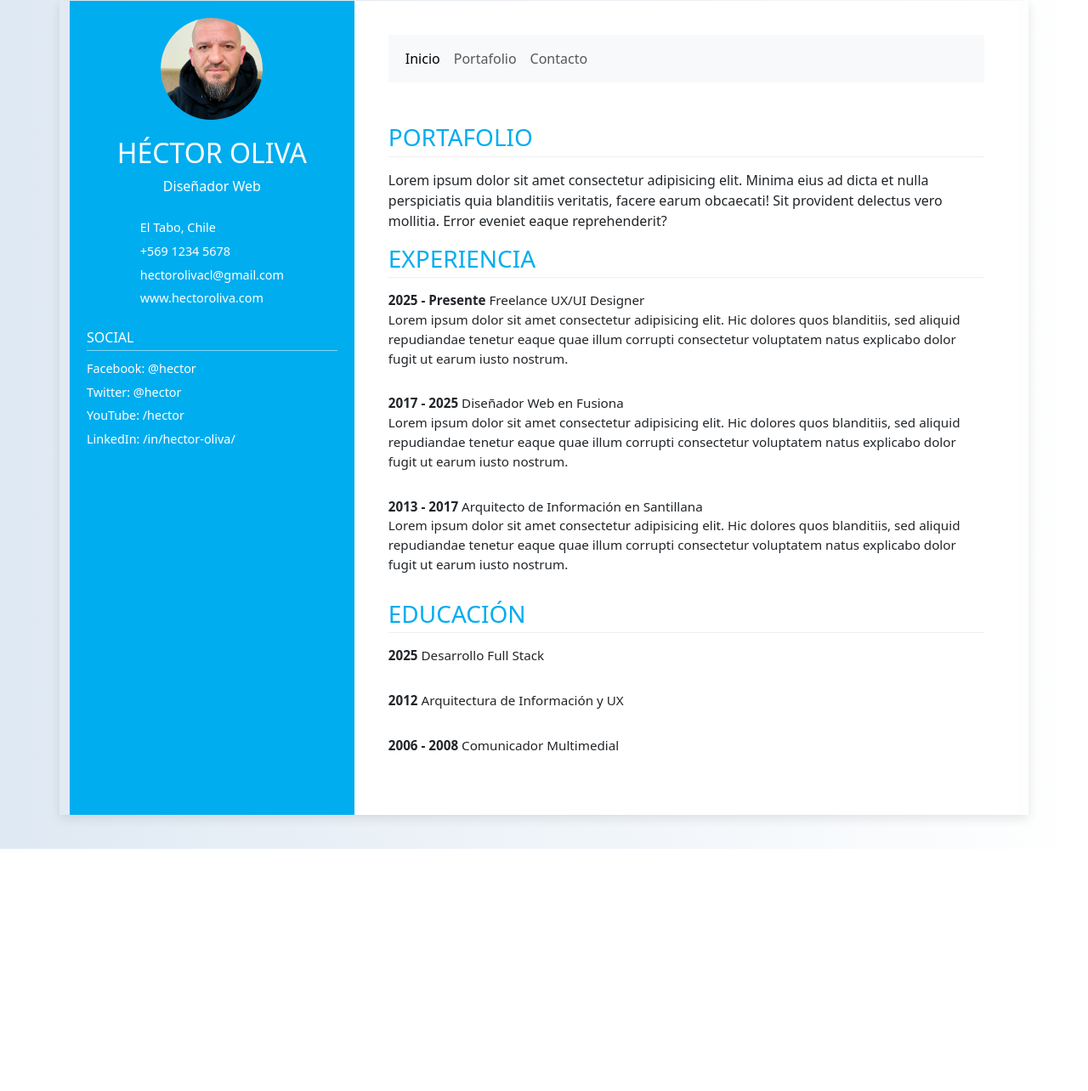
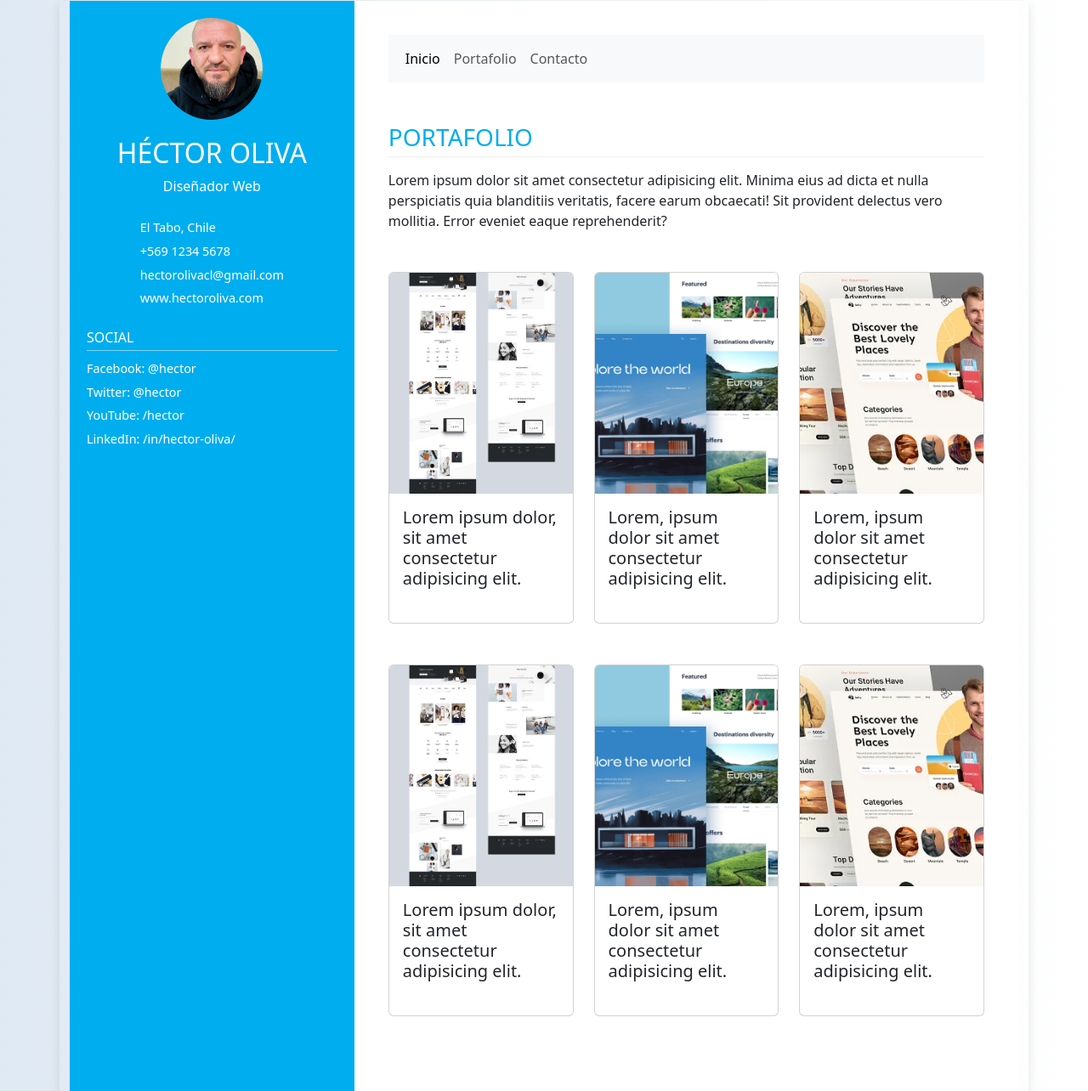
Before and after one commit to saplencovich/examen-final-modulo1-hectoroliva, a plain HTML site: page portafolio.html in a window 1280 px wide. Shown: the part 39-1323 px from the top of the page at 85% size. Before the commit the page ends 1038 px from the top, so only its background shows below. Drawn offline with nearby package versions, Linux system fonts and the light colour scheme.

Commit message:
Cambios varios

```diff
--- a/assets/css/style.css
+++ b/assets/css/style.css
@@ -2,6 +2,11 @@ body {
     margin: 0;
     font-family: 'Open Sans', sans-serif;
     background: linear-gradient(to right, #dfe9f3, #ffffff);
+}
+
+.card-img-top {
+    height: 260px;
+    object-fit: cover;
 }
 
 .container {
--- a/portafolio.html
+++ b/portafolio.html
@@ -54,7 +54,7 @@
                     </div>
                 </div>
             </nav>
-            <section>
+            <section class="mb-5">
                 <h3>PORTAFOLIO</h3>
                 <p>Lorem ipsum dolor sit amet consectetur adipisicing elit. Minima eius ad dicta et nulla perspiciatis
                     quia blanditiis veritatis, facere earum obcaecati! Sit provident delectus vero mollitia. Error
@@ -62,32 +62,97 @@
             </section>
 
             <section>
-                <h3>EXPERIENCIA</h3>
-                <ul class="timeline">
-                    <li><strong>2025 - Presente</strong> Freelance UX/UI Designer<br>Lorem ipsum dolor sit amet
-                        consectetur adipisicing elit. Hic dolores quos blanditiis, sed aliquid repudiandae tenetur eaque
-                        quae illum corrupti consectetur voluptatem natus explicabo dolor fugit ut earum iusto nostrum.
-                    </li>
-                    <li><strong>2017 - 2025</strong> Diseñador Web en Fusiona<br>Lorem ipsum dolor sit amet
-                        consectetur adipisicing elit. Hic dolores quos blanditiis, sed aliquid repudiandae tenetur eaque
-                        quae illum corrupti consectetur voluptatem natus explicabo dolor fugit ut earum iusto nostrum.
-                    </li>
-                    <li><strong>2013 - 2017</strong> Arquitecto de Información en Santillana<br>Lorem ipsum dolor sit
-                        amet
-                        consectetur adipisicing elit. Hic dolores quos blanditiis, sed aliquid repudiandae tenetur eaque
-                        quae illum corrupti consectetur voluptatem natus explicabo dolor fugit ut earum iusto nostrum.
-                    </li>
-                </ul>
+
+
+                <div class="row row-cols-1 row-cols-md-3 g-4 mb-5">
+
+                    <div class="col">
+                        <div class="card h-100">
+                            <img src="assets/img/imgwebdesign.jpg" class="card-img-top" alt="Plumón Coral">
+                            <div class="card-body">
+                                <h5 class="card-title mb-4">Lorem ipsum dolor, sit amet consectetur adipisicing elit.
+                                </h5>
+
+                            </div>
+
+                        </div>
+                    </div>
+
+                    <div class="col">
+                        <div class="card h-100">
+                            <img src="assets/img/imgwebdesign02.webp" class="card-img-top" alt="Plumón Coral">
+                            <div class="card-body">
+                                <h5 class="card-title mb-4">Lorem, ipsum dolor sit amet consectetur adipisicing elit.
+                                </h5>
+
+                            </div>
+
+                        </div>
+                    </div>
+
+                    <div class="col">
+                        <div class="card h-100">
+                            <img src="assets/img/imgwebdesign03.webp" class="card-img-top" alt="Plumón Coral">
+                            <div class="card-body">
+                                <h5 class="card-title mb-4">Lorem, ipsum dolor sit amet consectetur adipisicing elit.
+                                </h5>
+
+                            </div>
+
+                        </div>
+                    </div>
+
+
+
+                </div>
+            </section>
+            <section>
+
+
+                <div class="row row-cols-1 row-cols-md-3 g-4 mb-5">
+
+                    <div class="col">
+                        <div class="card h-100">
+                            <img src="assets/img/imgwebdesign.jpg" class="card-img-top" alt="Plumón Coral">
+                            <div class="card-body">
+                                <h5 class="card-title mb-4">Lorem ipsum dolor, sit amet consectetur adipisicing elit.
+                                </h5>
+
+                            </div>
+
+                        </div>
+                    </div>
+
+                    <div class="col">
+                        <div class="card h-100">
+                            <img src="assets/img/imgwebdesign02.webp" class="card-img-top" alt="Plumón Coral">
+                            <div class="card-body">
+                                <h5 class="card-title mb-4">Lorem, ipsum dolor sit amet consectetur adipisicing elit.
+                                </h5>
+
+                            </div>
+
+                        </div>
+                    </div>
+
+                    <div class="col">
+                        <div class="card h-100">
+                            <img src="assets/img/imgwebdesign03.webp" class="card-img-top" alt="Plumón Coral">
+                            <div class="card-body">
+                                <h5 class="card-title mb-4">Lorem, ipsum dolor sit amet consectetur adipisicing elit.
+                                </h5>
+
+                            </div>
+
+                        </div>
+                    </div>
+
+
+
+                </div>
             </section>
 
-            <section>
-                <h3>EDUCACIÓN</h3>
-                <ul class="timeline">
-                    <li><strong>2025</strong> Desarrollo Full Stack</li>
-                    <li><strong>2012</strong> Arquitectura de Información y UX</li>
-                    <li><strong>2006 - 2008</strong> Comunicador Multimedial</li>
-                </ul>
-            </section>
+
         </main>
     </div>
 </body>
```
Also changed, not shown: assets/img/imgwebdesign.jpg (added), assets/img/imgwebdesign02.webp (added), assets/img/imgwebdesign03.webp (added).
